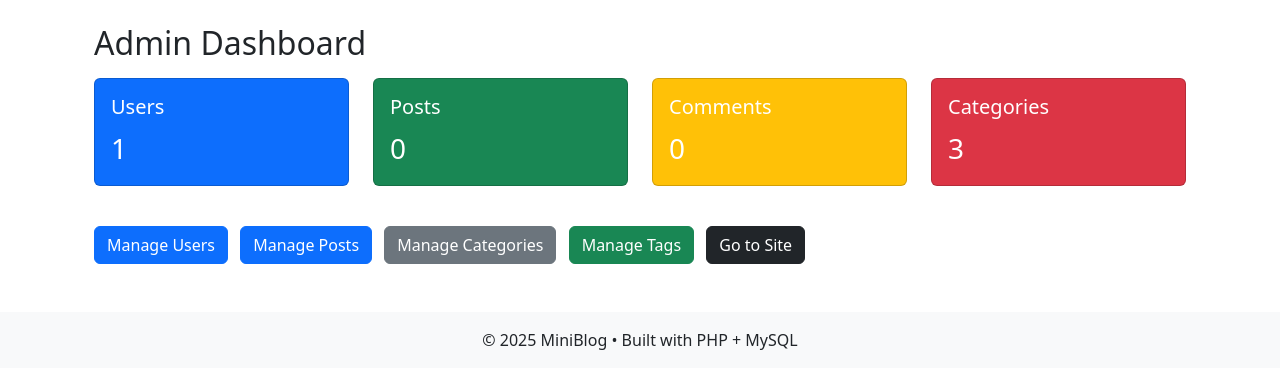
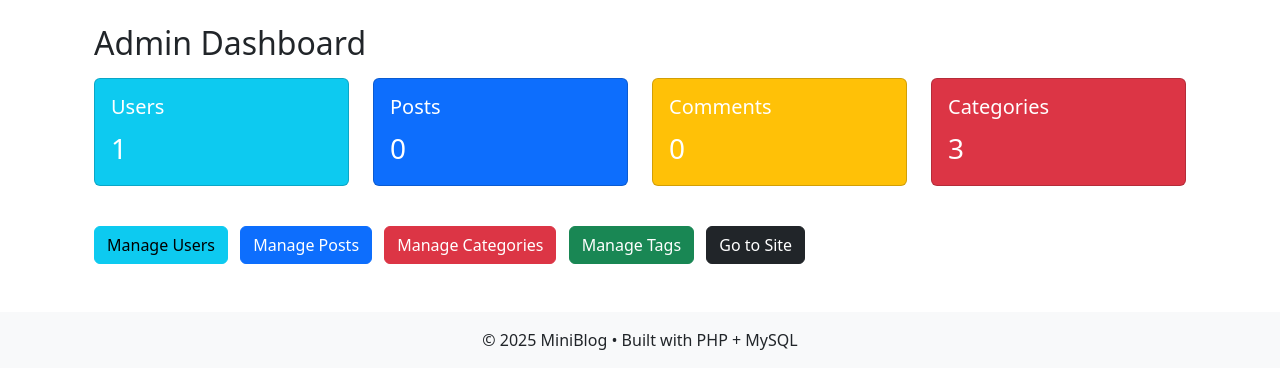
Before and after one commit to Sonu445kum/miniBlogApp-php-apache-mysql, a PHP site: page /miniBlogApp/admin/index.php in a window 1280 px wide. Shown: the part 56-445 px from the top of the page. Run offline with PHP 8.4, Linux system fonts and the light colour scheme; a user stored in the database is signed in; data comes from the database, SQL or seed files in the repository; data that the repository does not hold is empty; some libraries are stand-ins or nearby versions.

Commit message:
Change the Color of Manage Users

```diff
--- a/miniblog/admin/index.php
+++ b/miniblog/admin/index.php
@@ -27,7 +27,7 @@ $total_categories = $pdo->query("SELECT COUNT(*) FROM categories")->fetchColumn(
     <div class="row mt-3">
         <!-- Total Users -->
         <div class="col-md-3 mb-3">
-            <div class="card text-white bg-primary">
+            <div class="card text-white bg-info">
                 <div class="card-body">
                     <h5 class="card-title">Users</h5>
                     <p class="card-text fs-3"><?= $total_users ?></p>
@@ -37,7 +37,7 @@ $total_categories = $pdo->query("SELECT COUNT(*) FROM categories")->fetchColumn(
 
         <!-- Total Posts -->
         <div class="col-md-3 mb-3">
-            <div class="card text-white bg-success">
+            <div class="card text-white bg-primary">
                 <div class="card-body">
                     <h5 class="card-title">Posts</h5>
                     <p class="card-text fs-3"><?= $total_posts ?></p>
@@ -68,9 +68,12 @@ $total_categories = $pdo->query("SELECT COUNT(*) FROM categories")->fetchColumn(
 
     <!-- Quick links -->
     <div class="mt-4">
-        <a href="users.php" class="btn btn-primary me-2">Manage Users</a>
+        <!-- Standout color for Manage Users -->
+        <a href="users.php" class="btn btn-info me-2">Manage Users</a>
+
+        <!-- Other buttons with intuitive colors -->
         <a href="posts.php" class="btn btn-primary me-2">Manage Posts</a>
-        <a href="categories.php" class="btn btn-secondary me-2">Manage Categories</a>
+        <a href="categories.php" class="btn btn-danger me-2">Manage Categories</a>
         <a href="tags.php" class="btn btn-success me-2">Manage Tags</a>
         <a href="../index.php" class="btn btn-dark">Go to Site</a>
     </div>
```
